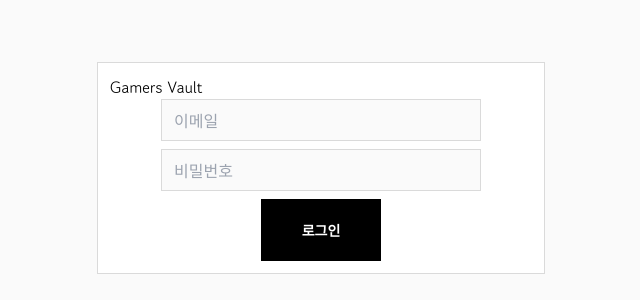
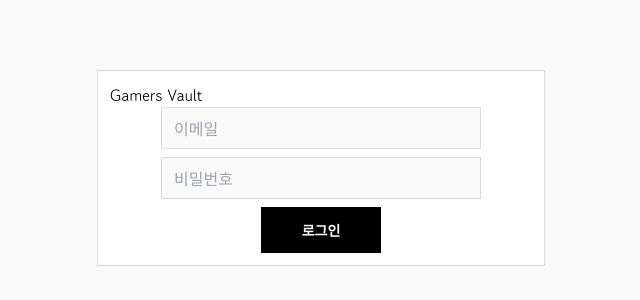
Before and after one commit to ohseungo/gamers-vault-frontend, a Next.js app: page / in a window 1280 px wide. Shown: the part 232-532 px from the top of the page, without its empty margins (319-959 px from the left). Built offline with nearby package versions, Linux system fonts and the light colour scheme.

Commit message:
공통 ui component - button css

```diff
--- a/components/ui/Button/Button.module.css
+++ b/components/ui/Button/Button.module.css
@@ -1,5 +1,5 @@
 .root {
   @apply cursor-pointer inline-flex bg-primary-2 text-primary
-  px-10 py-5 text-center justify-center
+  px-10 py-3 text-center justify-center
   border border-transparent items-center text-sm font-semibold;
 }
```
